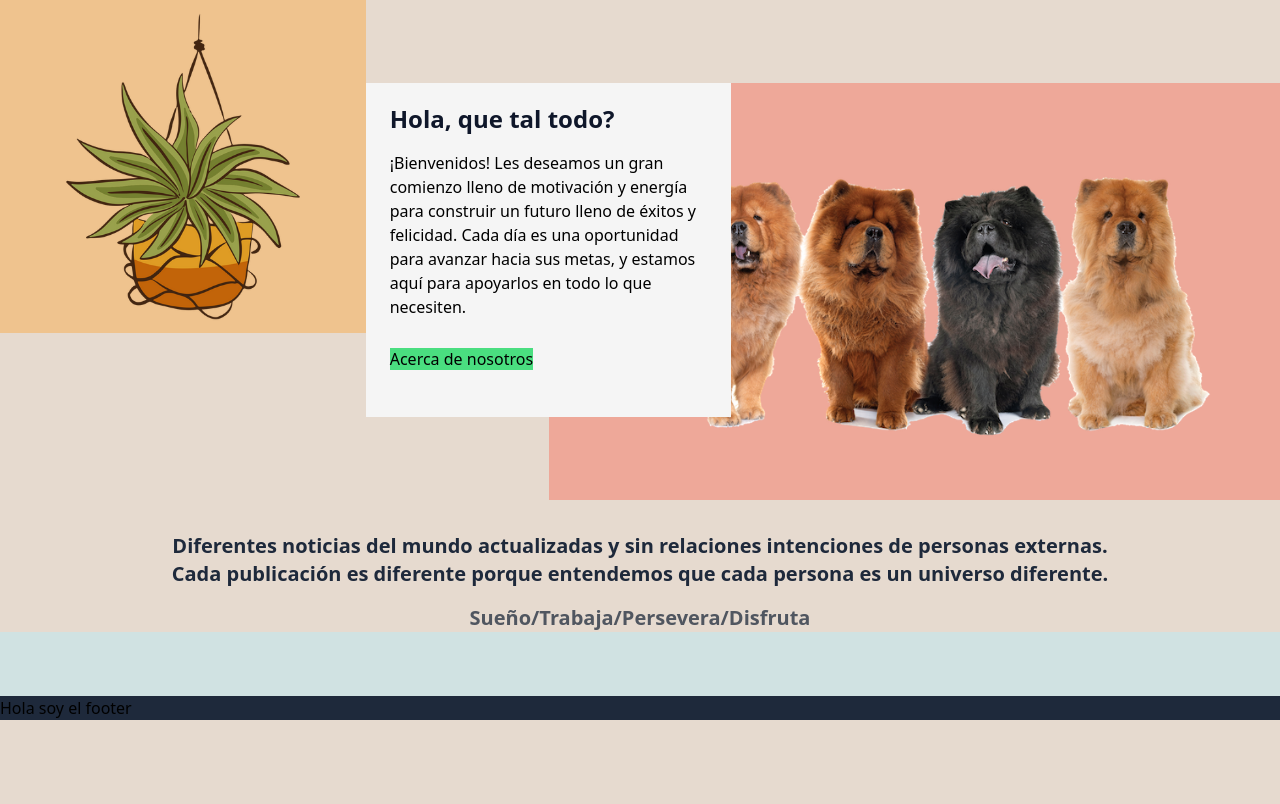
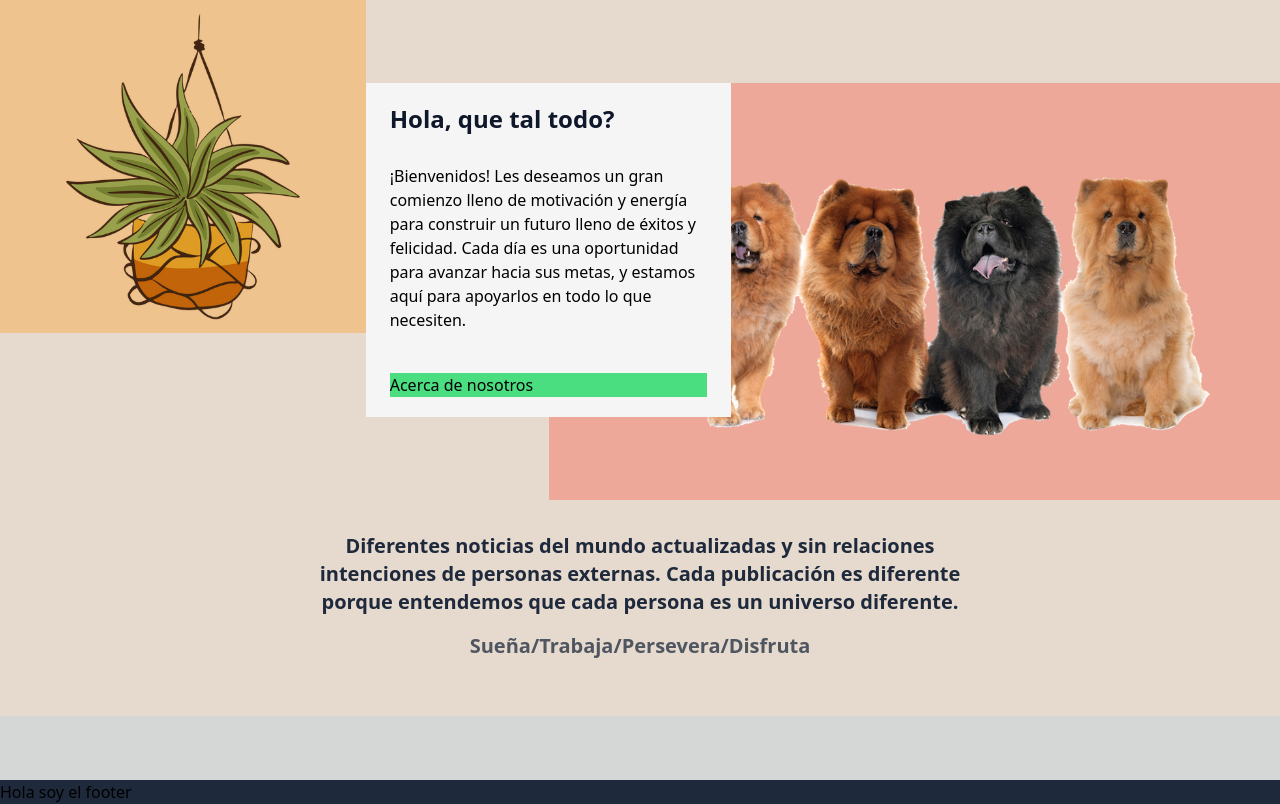
Before and after one commit to iesusdavila/blog-noticias, a Django app: page / in a window 1280 px wide. Shown: the part 80-884 px from the top of the page. Before the commit the page ends 800 px from the top, so only its background shows below. Run offline with Django 4.2, Linux system fonts and the light colour scheme; data that the repository does not hold is empty; some libraries are stand-ins or nearby versions.

Commit message:
Terminada portada del home page

```diff
--- a/templates/posts/post_list.html
+++ b/templates/posts/post_list.html
@@ -11,7 +11,7 @@
       />
     </div>
     <div
-      class="bg-[#f5f5f5] col-start-3 col-end-5 row-start-2 row-end-6 z-50 px-6 py-5"
+      class="bg-[#f5f5f5] col-start-3 col-end-5 row-start-2 row-end-6 z-50 px-6 py-5 flex flex-col justify-between flex-shrink"
     >
       <h2 class="text-2xl font-semibold text-slate-900">Hola, que tal todo?</h2>
       <p class="text-blog pt-4 pb-7">
@@ -34,22 +34,22 @@
       />
     </div>
   </div>
-  <p class="text-xl font-semibold text-slate-800 text-center px-40 pt-8 pb-4">
+  <p class="text-xl font-semibold text-slate-800 text-center px-72 pt-8 pb-4">
     Diferentes noticias del mundo actualizadas y sin relaciones intenciones de
     personas externas. Cada publicación es diferente porque entendemos que cada
     persona es un universo diferente.
   </p>
-  <p class="text-xl font-semibold text-slate-800/75 text-center px-40">
-    Sueño/Trabaja/Persevera/Disfruta
+  <p class="text-xl font-semibold text-slate-800/75 text-center px-40 pb-14">
+    Sueña/Trabaja/Persevera/Disfruta
   </p>
 </section>
 <main
-  class="mx-auto grid gap-10 grid-cols-1 md:grid-cols-2 lg:grid-cols-3 px-6 xl:px-[15rem] 2xl:px-96 py-8 bg-[#d0e2e2]"
+  class="mx-auto grid gap-10 grid-cols-1 md:grid-cols-2 lg:grid-cols-3 px-6 xl:px-[15rem] 2xl:px-96 py-8 bg-[#d5d7d7]"
 >
   {% for object in object_list %}
   <a href="{{ object.get_absolute_url }}">
     <section
-      class="group bg-gradient-to-br from-slate-200 to-slate-300/50 rounded-lg transition duration-700 ease-in-out transform hover:bg-indigo-400 hover:shadow-lg mx-auto drop-shadow-md shadow-lg shadow-slate-600/50 overflow-hidden sm:h-[300px] md:h-[350px] lg:h-[400px] xl:h-[450px] sm:w-full md:w-full lg:w-full xl:w-full"
+      class="group bg-gradient-to-tr from-slate-100 to-slate-300/75 rounded-lg transition duration-700 ease-in-out transform hover:bg-indigo-300 hover:shadow-lg mx-auto drop-shadow-md shadow-lg shadow-slate-600/50 overflow-hidden sm:h-[300px] md:h-[350px] lg:h-[400px] xl:h-[450px] sm:w-full md:w-full lg:w-full xl:w-full"
     >
       <div class="flex flex-col h-full">
         <div class="relative h-48">
```
Also changed, not shown: static/blog/img/logos-empresas/django.png (added), static/blog/img/logos-empresas/javascript.png (added), static/blog/img/logos-empresas/ros-humble.png (added), static/blog/img/logos-empresas/ros-noetic.png (added), static/blog/img/logos-empresas/tailwind.png (added).
